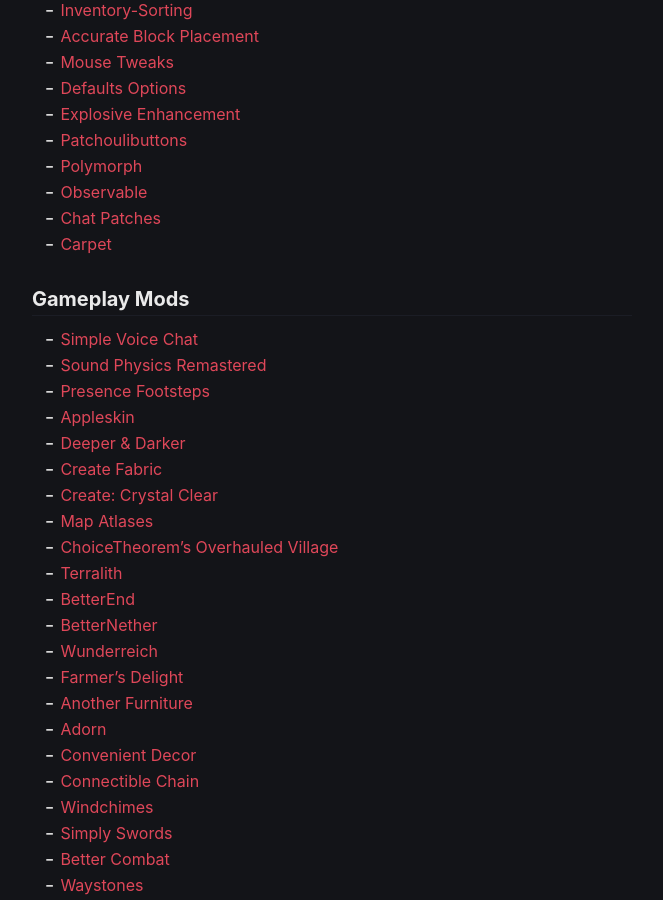
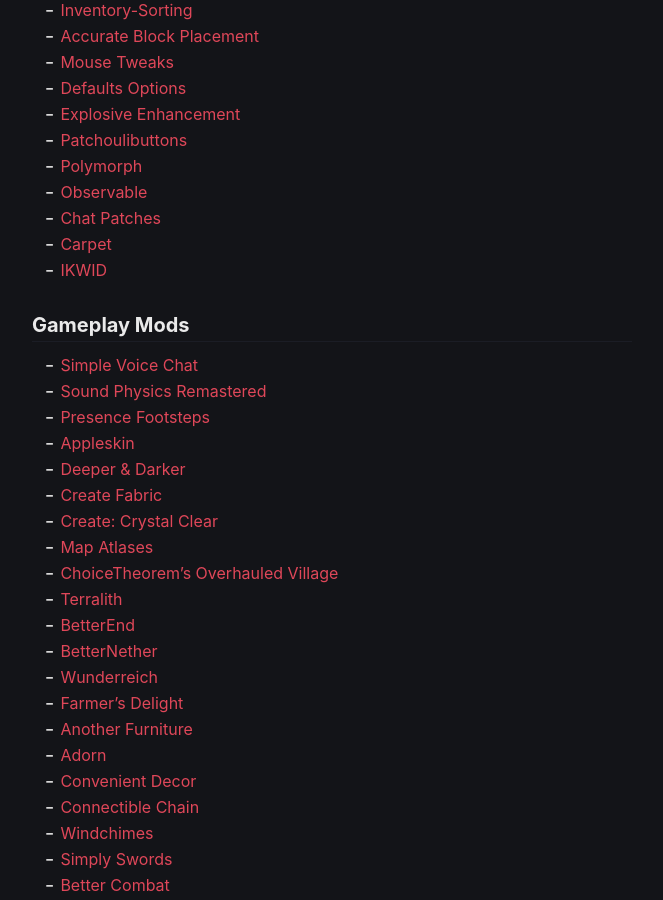
Before and after one commit to craftmyne/craftmyne.github.io, a Jekyll site: the page built from hidden sites/nouveauclient.md, in a window 1280 px wide and 900 px high, scrolled down 2325 px. Shown: the whole window, without its empty margins (308-971 px from the left). Built offline with Jekyll 4.4.1, drawn with Linux system fonts in a browser that asks for light colours.

Commit message:
update to modlists

```diff
--- a/hidden sites/nouveauclient.md
+++ b/hidden sites/nouveauclient.md
@@ -91,6 +91,7 @@ tags:
 - [Observable](https://modrinth.com/mod/observable)
 - [Chat Patches](https://modrinth.com/mod/chatpatches)
 - [Carpet](https://www.curseforge.com/minecraft/mc-mods/carpet)
+- [IKWID](https://www.curseforge.com/minecraft/mc-mods/i-know-what-im-doing)
 
 ### Gameplay Mods
 - [Simple Voice Chat](https://modrinth.com/plugin/simple-voice-chat)
```
